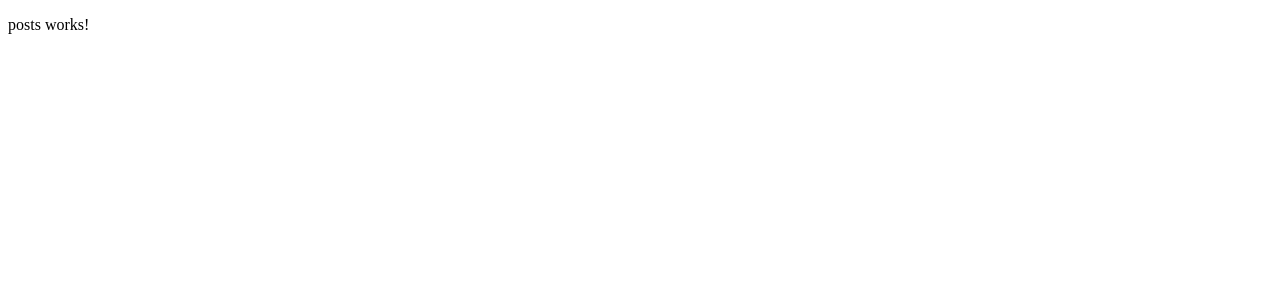
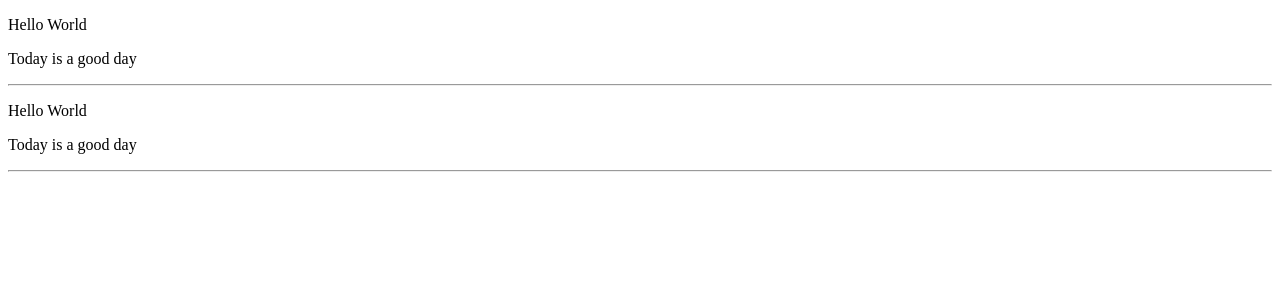
Before and after one commit to cgc0220h1/demo-angularbinding-like, an Angular app: page / in a window 1280 px wide. Shown: the top 300 px of the page. Built offline with nearby package versions, Linux system fonts and the light colour scheme.

Commit message:
Show List Post

```diff
--- a/src/app/posts/posts.component.html
+++ b/src/app/posts/posts.component.html
@@ -1 +1,5 @@
-<p>posts works!</p>
+<div *ngFor="let post of posts">
+  <p>{{post.title}}</p>
+  <p>{{post.content}}</p>
+  <hr>
+</div>
--- a/src/app/posts/posts.component.ts
+++ b/src/app/posts/posts.component.ts
@@ -1,4 +1,4 @@
-import { Component, OnInit } from '@angular/core';
+import {Component, OnInit} from '@angular/core';
 
 @Component({
   selector: 'app-posts',
@@ -6,8 +6,21 @@ import { Component, OnInit } from '@angular/core';
   styleUrls: ['./posts.component.css']
 })
 export class PostsComponent implements OnInit {
+  posts = [
+    {
+      id: 0,
+      title: 'Hello World',
+      content: 'Today is a good day'
+    },
+    {
+      id: 1,
+      title: 'Hello World',
+      content: 'Today is a good day'
+    }
+  ];
 
-  constructor() { }
+  constructor() {
+  }
 
   ngOnInit(): void {
   }
```
